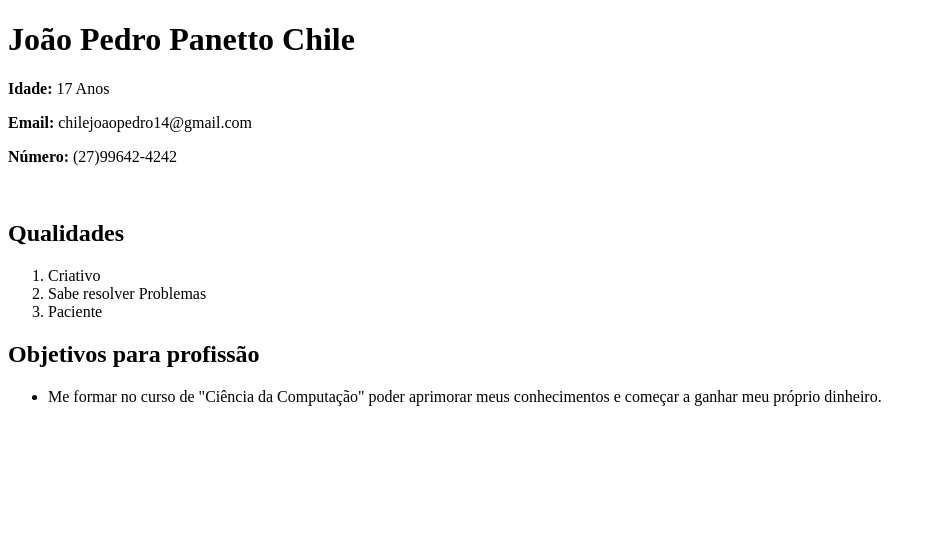
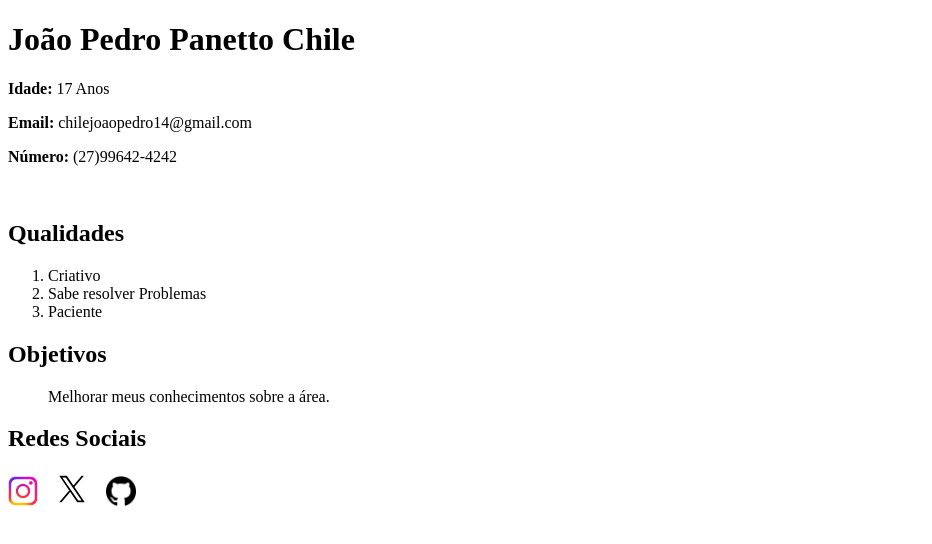
Before and after one commit to Chile321/aulalegal2024, a plain HTML site: page index.html in a window 1280 px wide. Shown: the whole page, without its empty margins (0-932 px from the left). Drawn offline with Linux system fonts and the light colour scheme.

Commit message:
Adicionei minhas redes sociais!

```diff
--- a/index.html
+++ b/index.html
@@ -4,7 +4,7 @@
   <meta charset="UTF-8">
   <meta http-equiv="X-UA-Compatible" content="IE=edge">
   <meta name="viewport" content="width=device-width, initial-scale=1.0">
-  <title>João</title>
+  <title>Curríclulo</title>
 </head>
 
     <body>
@@ -22,15 +22,22 @@
             <li>Paciente</li>
         </ol>
 
-         <h2>Objetivos para profissão</h2>
+         <h2>Objetivos</h2>
 
          <ul>
-            <li>Me formar no curso de "Ciência da Computação" poder aprimorar meus conhecimentos e começar a ganhar meu próprio dinheiro.</li>
+            <p>Melhorar meus conhecimentos sobre a área.</p>
 
 
          </ul>
 
+        <h2>Redes Sociais</h2>
 
+        <a href="https://www.instagram.com/jpchile2/" target="_blank"> <img width="30px" src="/Imagens/pngtree-instagram-social-platform-icon-png-image_6315976.png" alt="Instagram"></a>
+
+        <a href="https://twitter.com/JPChile0" target="_blank"> <img width="60" src="/Imagens/Twitter-Logо.png" alt="X"></a>
+
+        <a href="https://github.com/Chile321" target="_blank"> <img width="30px" src="/Imagens/25231.png" alt="GitHub"> </a>
+        </ulx>
 
 
     </body>
```
Also changed, not shown: Imagens/25231.png (added), Imagens/Twitter-Logо.png (added), Imagens/pngtree-instagram-social-platform-icon-png-image_6315976.png (added).
